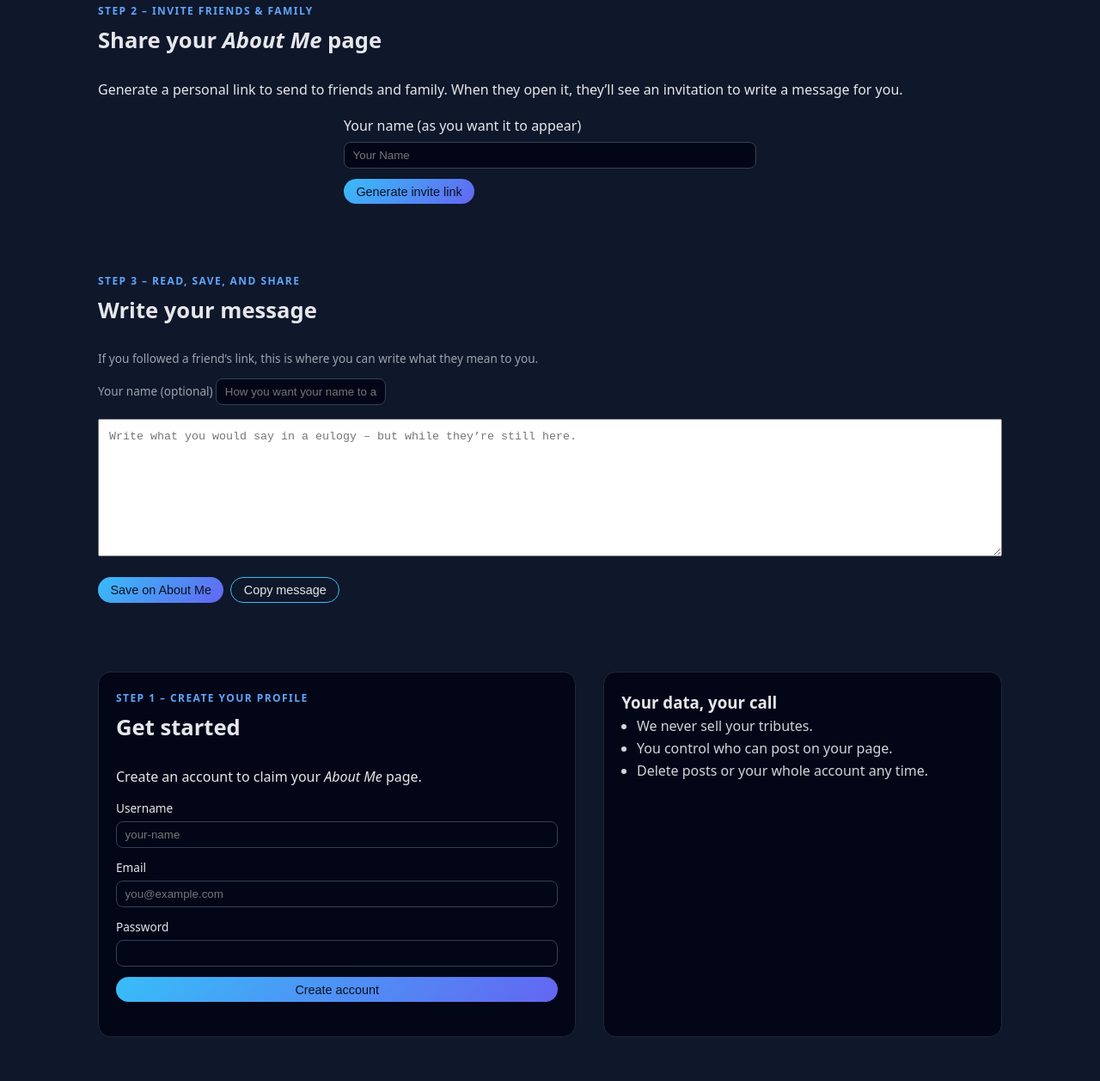
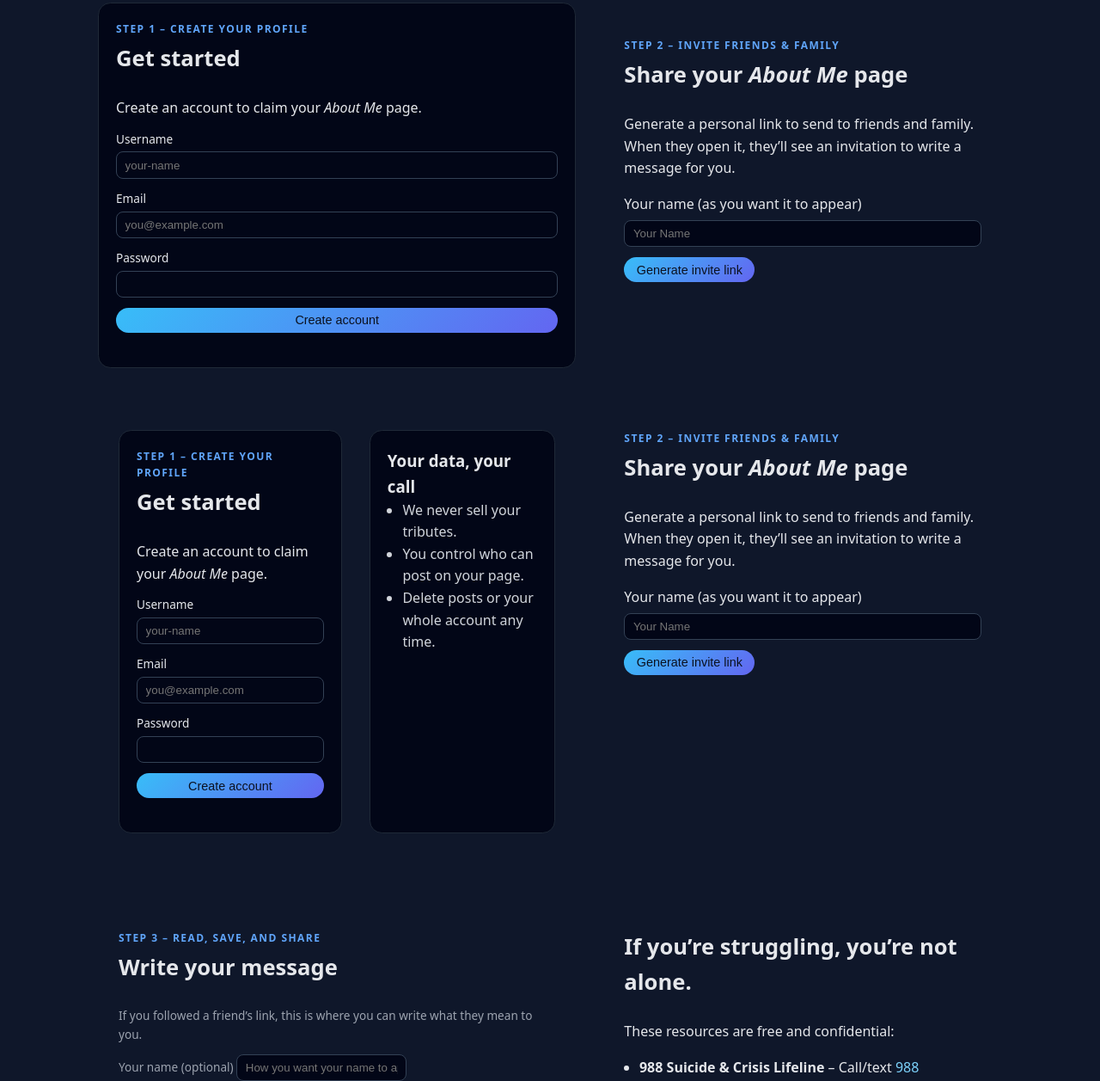
Before and after one commit to whatwouldtheysayaboutme-source/About-Me, a website: page public/index.html in a window 1280 px wide. Shown: the part 1061-2318 px from the top of the page at 86% size. Drawn offline with Linux system fonts and the light colour scheme.

Commit message:
Update index.html

```diff
--- a/public/index.html
+++ b/public/index.html
@@ -38,7 +38,8 @@
         <p class="quote">
           “Too often we wait until it's too late to say the things that matter most. We shouldn't need a funeral to speak from the heart. Don't wait for a eulogy. Tell someone what they mean to you today, while they can still hear you.”
         </p>
-        <button class="btn primary" onclick="document.querySelector('#share').scrollIntoView({behavior:'smooth'})">
+<button class="btn primary" onclick="document.querySelector('#auth').scrollIntoView({behavior:'smooth'})">
+
           Create your page
         </button>
       </div>
@@ -100,7 +101,33 @@
   </div>
 </section>
 
+  <section id="auth" class="section auth-section">
+  <div class="auth-card">
+    <p class="step-label">Step 1 – Create your profile</p>
+    <h2>Get started</h2>
+    <p>Create an account to claim your <em class="aboutme">About Me</em> page.</p>
+    <!-- existing form stays the same -->
 
+
+        <!-- REAL SIGNUP FORM (no more fake preview popup) -->
+        <form id="signup-form">
+          <label>
+            Username
+            <input type="text" id="username" required placeholder="your-name" />
+          </label>
+          <label>
+            Email
+            <input type="email" id="email" required placeholder="you@example.com" />
+          </label>
+          <label>
+            Password
+            <input type="password" id="password" required minlength="6" />
+          </label>
+
+          <button type="submit" class="btn primary">Create account</button>
+          <p id="signup-message" class="message"></p>
+        </form>
+      </div>
     <!-- SHARE YOUR PAGE -->
  <section id="share" class="section share-section">
   <p class="step-label">Step 2 – Invite friends &amp; family</p>
@@ -111,6 +138,68 @@
   </p>
   <!-- rest of share form stays the same -->
 
+
+      <div class="share-form">
+        <label>
+          Your name (as you want it to appear)
+          <input type="text" id="share-name" placeholder="Your Name" />
+        </label>
+
+        <button class="btn primary" id="share-generate">Generate invite link</button>
+
+        <div id="share-result" class="share-result" style="display:none;">
+          <input type="text" id="share-url" readonly />
+          <button class="btn btn-outline" id="share-copy">Copy link</button>
+        </div>
+        <p id="share-status" class="small-note"></p>
+      </div>
+    </section>
+
+    <!-- WRITE YOUR MESSAGE -->
+  <section id="auth" class="section auth-section">
+    <div class="auth-card">
+      <p class="step-label">Step 1 – Create your profile</p>
+      <h2>Get started</h2>
+      <p>Create an account to claim your <em class="aboutme">About Me</em> page.</p>
+
+      <!-- REAL SIGNUP FORM (no more fake preview popup) -->
+      <form id="signup-form">
+        <label>
+          Username
+          <input type="text" id="username" required placeholder="your-name" />
+        </label>
+        <label>
+          Email
+          <input type="email" id="email" required placeholder="you@example.com" />
+        </label>
+        <label>
+          Password
+          <input type="password" id="password" required minlength="6" />
+        </label>
+
+        <button type="submit" class="btn primary">Create account</button>
+        <p id="signup-message" class="message"></p>
+      </form>
+    </div>
+
+    <div class="auth-info">
+      <h3>Your data, your call</h3>
+      <ul>
+        <li>We never sell your tributes.</li>
+        <li>You control who can post on your page.</li>
+        <li>Delete posts or your whole account any time.</li>
+      </ul>
+    </div>
+  </section>
+
+  <!-- SHARE YOUR PAGE -->
+  <section id="share" class="section share-section">
+    <p class="step-label">Step 2 – Invite friends &amp; family</p>
+    <h2>Share your <em class="aboutme">About Me</em> page</h2>
+    <p>
+      Generate a personal link to send to friends and family.
+      When they open it, they’ll see an invitation to write a message for you.
+    </p>
 
     <div class="share-form">
       <label>
@@ -155,44 +244,6 @@
     <p id="tribute-status" class="small-note"></p>
   </section>
 
-       <!-- AUTHENTICATION -->
-   <section id="auth" class="section auth-section">
-  <div class="auth-card">
-    <p class="step-label">Step 1 – Create your profile</p>
-    <h2>Get started</h2>
-    <p>Create an account to claim your <em class="aboutme">About Me</em> page.</p>
-    <!-- existing form stays the same -->
-
-
-        <!-- REAL SIGNUP FORM (no more fake preview popup) -->
-        <form id="signup-form">
-          <label>
-            Username
-            <input type="text" id="username" required placeholder="your-name" />
-          </label>
-          <label>
-            Email
-            <input type="email" id="email" required placeholder="you@example.com" />
-          </label>
-          <label>
-            Password
-            <input type="password" id="password" required minlength="6" />
-          </label>
-
-          <button type="submit" class="btn primary">Create account</button>
-          <p id="signup-message" class="message"></p>
-        </form>
-      </div>
-
-      <div class="auth-info">
-        <h3>Your data, your call</h3>
-        <ul>
-          <li>We never sell your tributes.</li>
-          <li>You control who can post on your page.</li>
-          <li>Delete posts or your whole account any time.</li>
-        </ul>
-      </div>
-    </section>
 
     <!-- MENTAL HEALTH -->
     <section id="mental-health" class="section support-section">
```
Lines whose indentation alone changed are shown as unchanged.
